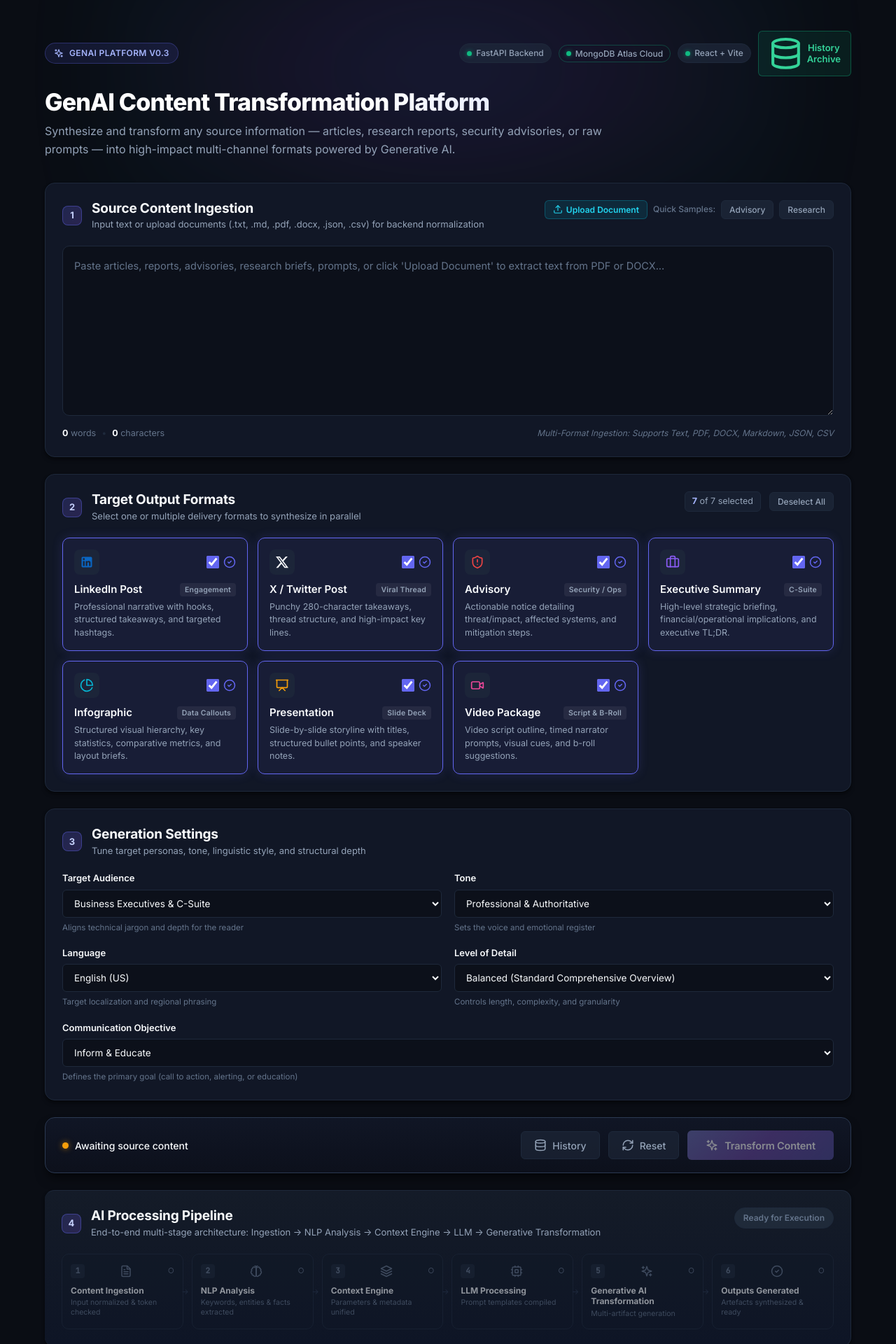
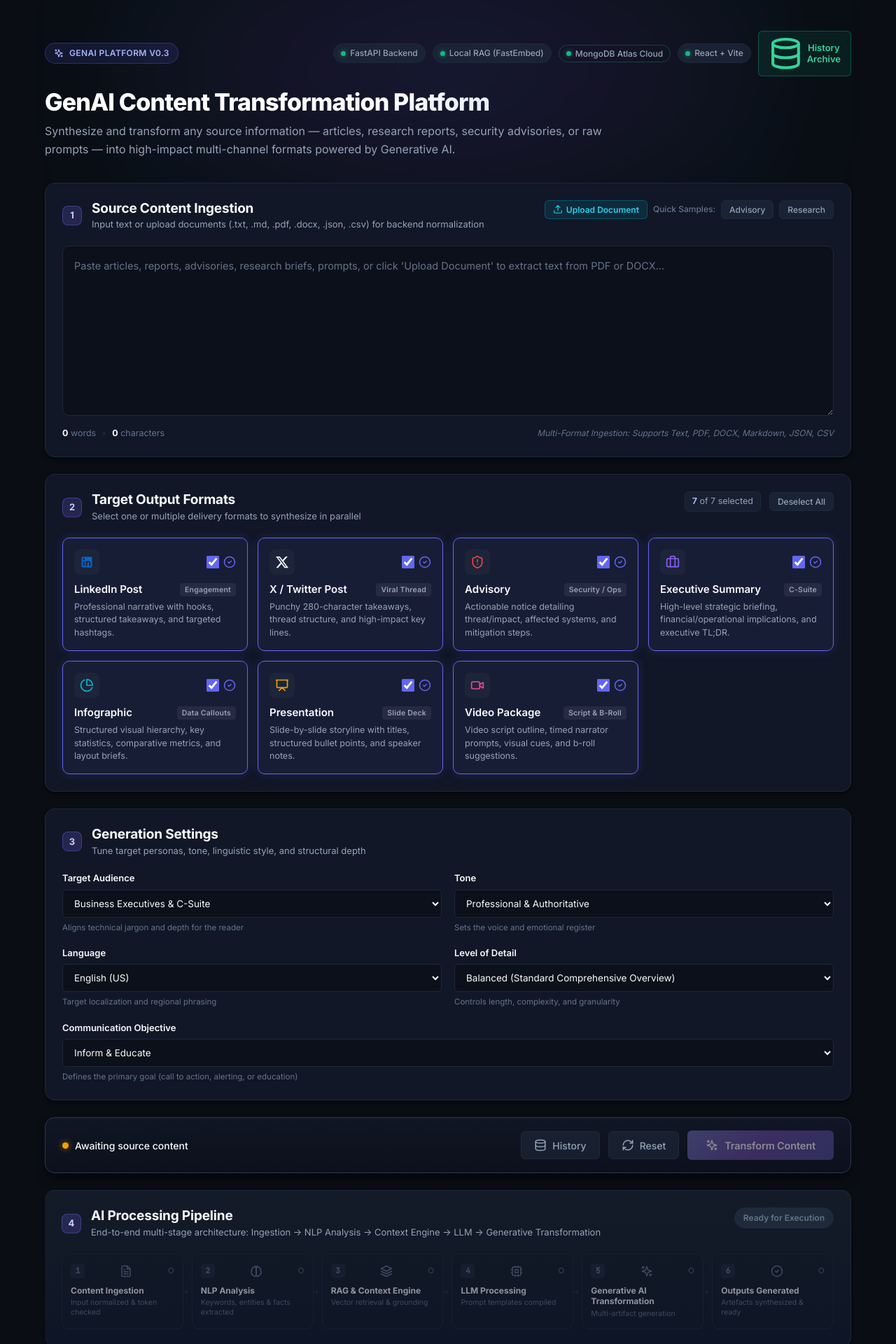
Before and after one commit to AshmithaRajadurai/genai-content-transformation-platform, a React (Vite) app in the folder frontend/: page / in a window 1280 px wide. Shown: the top 1920 px of the page at 70% size. Built offline with nearby package versions, Linux system fonts and the light colour scheme.

Commit message:
Connect frontend pipeline execution and status indicator to RAG engine

```diff
--- a/frontend/src/App.jsx
+++ b/frontend/src/App.jsx
@@ -79,7 +79,8 @@ function App() {
           tone: settings.tone,
           language: settings.language,
           detail_level: settings.detailLevel,
-          provider: 'auto'
+          provider: 'auto',
+          use_rag: true
         })
       });
       if (transformResp.ok) {
--- a/frontend/src/components/Header.jsx
+++ b/frontend/src/components/Header.jsx
@@ -12,6 +12,10 @@ export default function Header({ onOpenHistory }) {
           <span className="status-pill status-ready" title="Backend: FastAPI (Port 8000)">
             <span className="dot dot-green"></span>
             FastAPI Backend
+          </span>
+          <span className="status-pill status-ready" title="RAG Engine: FastEmbed (BAAI/bge-small-en-v1.5) + Vector Store">
+            <span className="dot dot-green"></span>
+            Local RAG (FastEmbed)
           </span>
           <button
             type="button"
--- a/frontend/src/data/constants.js
+++ b/frontend/src/data/constants.js
@@ -139,9 +139,9 @@ export const PIPELINE_STAGES = [
   {
     id: 'context',
     step: 3,
-    title: 'Context Engine',
-    subtitle: 'Parameters & metadata unified',
-    description: 'Fusing source + NLP insights + persona, tone & communication objective.'
+    title: 'RAG & Context Engine',
+    subtitle: 'Vector retrieval & grounding',
+    description: 'Dense vector retrieval (FastEmbed) + factual grounding + persona alignment.'
   },
   {
     id: 'llm',
```
